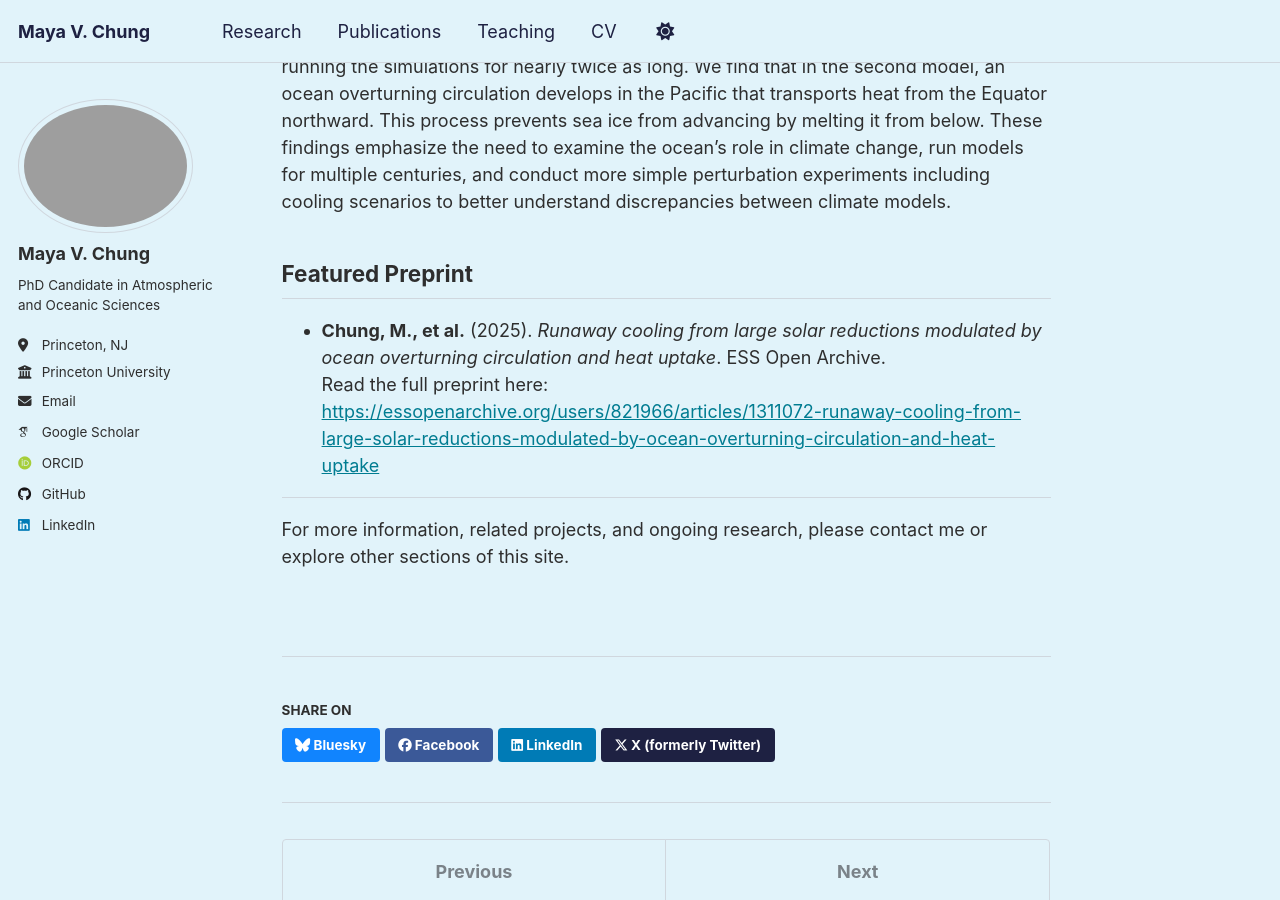
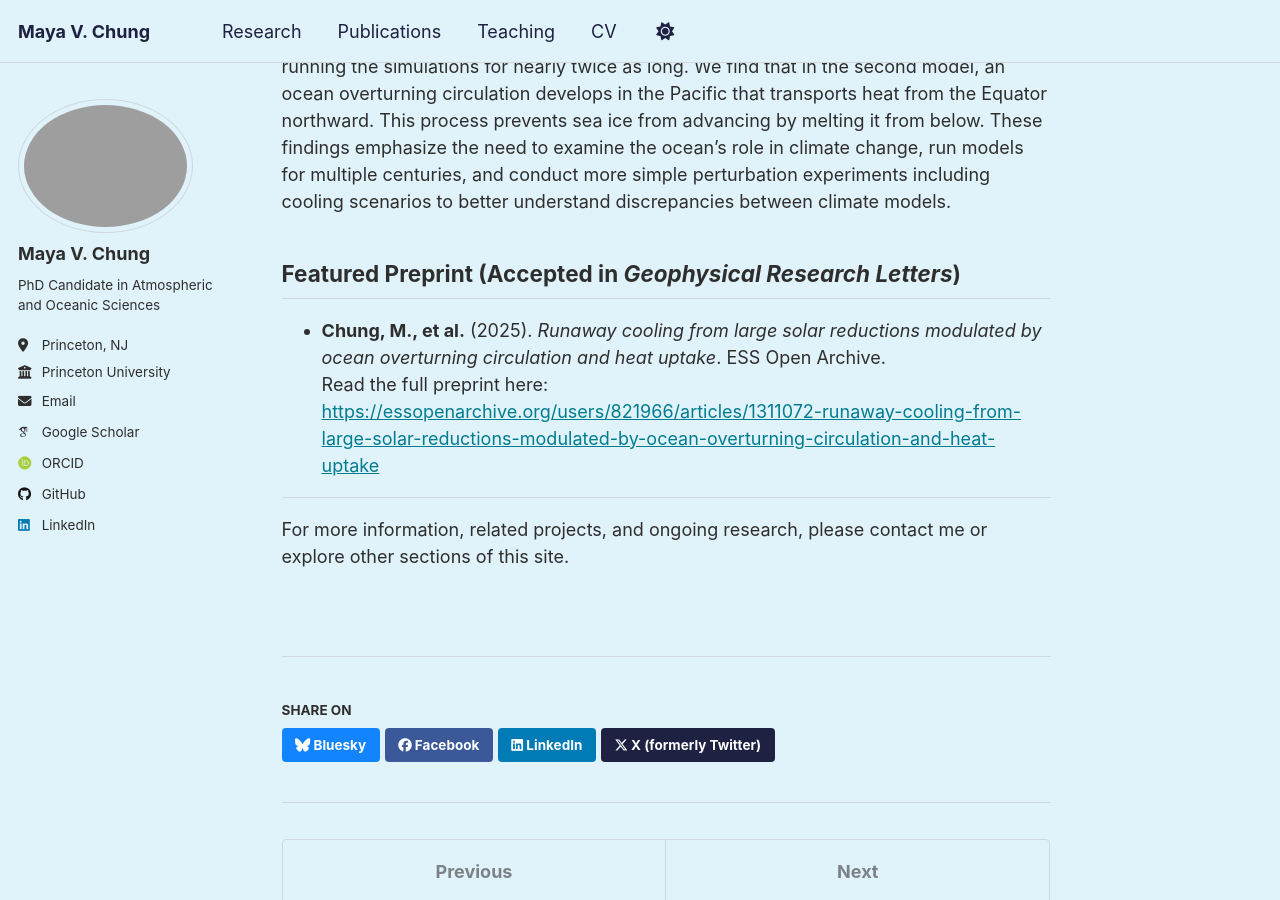
Before and after one commit to mayavchung/mayavchung.github.io, a Jekyll site: the page built from _research/solar-cooling.md, in a window 1280 px wide and 900 px high, scrolled down 951 px. Built offline with Jekyll 4.4.1, drawn with Linux system fonts in a browser that asks for light colours; some web fonts are replaced; a script that is not in the unit is left out.

Commit message:
Update solar-cooling.md

```diff
--- a/_research/solar-cooling.md
+++ b/_research/solar-cooling.md
@@ -16,7 +16,7 @@ Most climate research focuses on warming, but we investigate climate model disag
 
 Understanding both warming and cooling of the climate system is crucial for studying past climates, predicting climate changes under different greenhouse gas emission scenarios, and connecting past climates to future changes. This study compares how two climate models respond to sudden increases and decreases in incoming sunlight. While both models show similar warming and moderate cooling responses, they behave differently under strong cooling. In one model, sea ice rapidly expands and reaches the tropics within a few centuries, whereas in the other, ice growth never reaches that point even after running the simulations for nearly twice as long. We find that in the second model, an ocean overturning circulation develops in the Pacific that transports heat from the Equator northward. This process prevents sea ice from advancing by melting it from below. These findings emphasize the need to examine the ocean's role in climate change, run models for multiple centuries, and conduct more simple perturbation experiments including cooling scenarios to better understand discrepancies between climate models.
 
-## Featured Preprint
+## Featured Preprint (Accepted in _Geophysical Research Letters_)
 
 - **Chung, M., et al.** (2025). *Runaway cooling from large solar reductions modulated by ocean overturning circulation and heat uptake*. ESS Open Archive.
   Read the full preprint here: [https://essopenarchive.org/users/821966/articles/1311072-runaway-cooling-from-large-solar-reductions-modulated-by-ocean-overturning-circulation-and-heat-uptake](https://essopenarchive.org/users/821966/articles/1311072-runaway-cooling-from-large-solar-reductions-modulated-by-ocean-overturning-circulation-and-heat-uptake)
```
